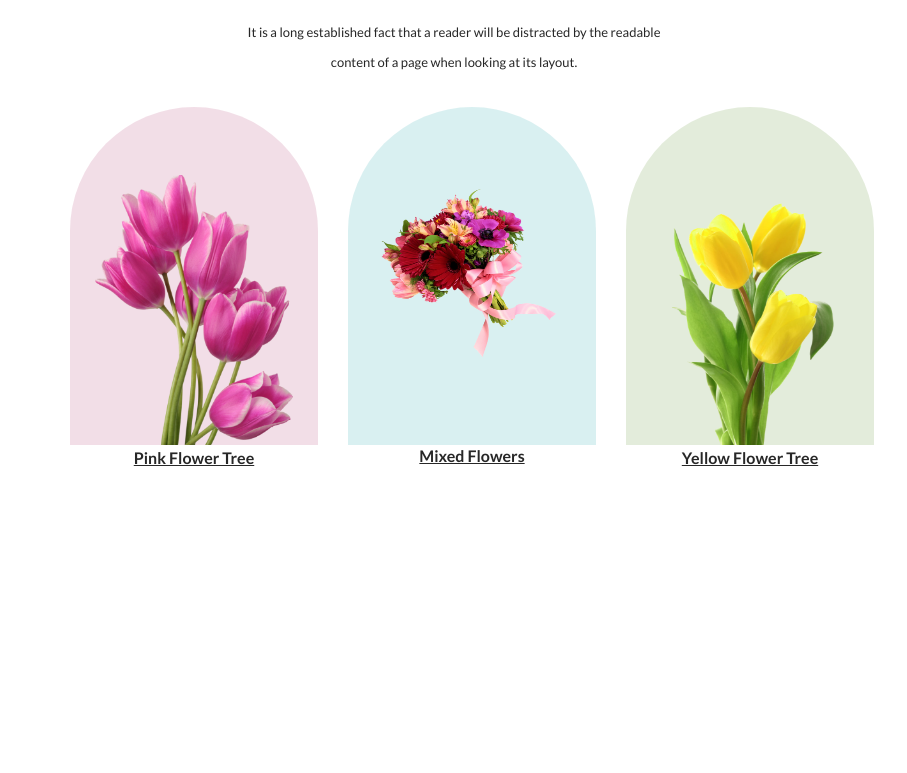
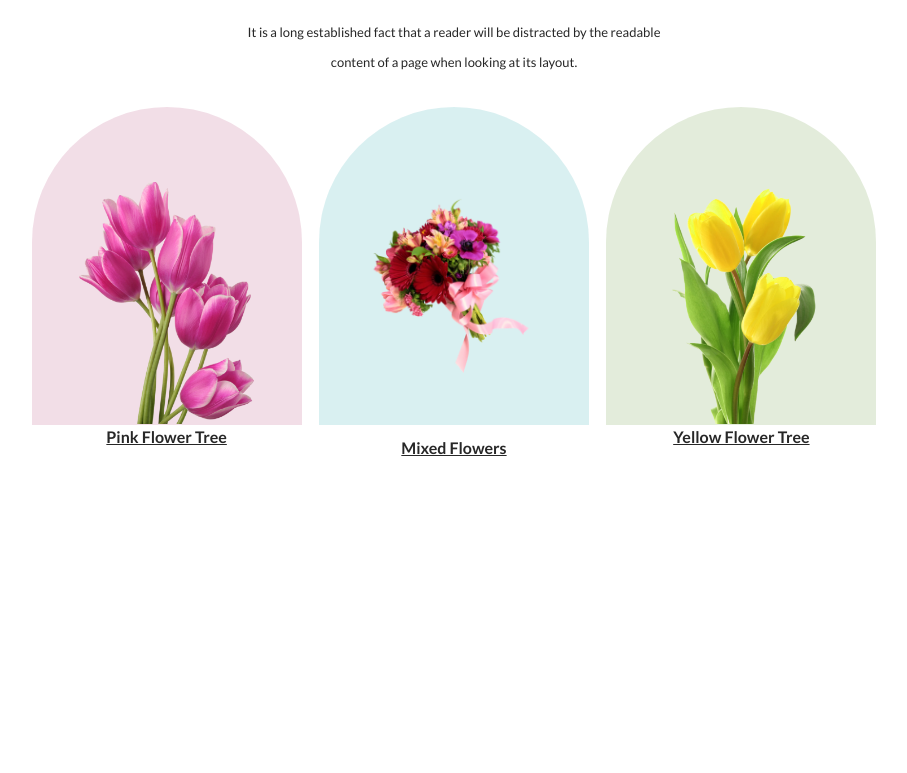
Before and after one commit to mrbannerbear/flower-shop, a plain HTML site: page index.html in a window 1280 px wide. Shown: the part 807-1580 px from the top of the page, without its empty margins (186-1093 px from the left). Drawn offline with Linux system fonts and the light colour scheme.

Commit message:
minor changes

```diff
--- a/assets/style.css
+++ b/assets/style.css
@@ -45,36 +45,32 @@ color: #272727}
             padding-top: 82px;}
 
         .featured-flowers{display: flex;
-            margin: 30px auto; width: 60%;
-            align-items:center; gap: 30px;;
-            justify-content: space-evenly;}
+            margin: 30px auto; width: 66%;
+            align-items:center;
+            justify-content: space-between;}
 
         .featured{border-radius: 300px 300px 0px 0px;
-            width: 248px;
-            height: 338px;
+            width: 270px;
+            height: 318px;
             flex-shrink: 0;}
 
             .featured1{background: rgba(167, 33, 98, 0.15);}
             .featured2{background: rgba(5, 151, 160, 0.15);}
             .featured3{background: rgba(71, 125, 17, 0.15);}
 
-            .flower1{width: 80%;
-                padding-top: 68px;
-                height: 270px;
+            .flower1{width: 65%;
+                padding-top: 75px;
                 margin: auto;}
-            .flower2{width: 80%;
+            .flower2{width: 65%;
                 margin: auto;
-                height: 170px;
-                padding-top: 80px;
-            margin-bottom: 86px;}
-            .flower3{width: 80%;
-                padding-top: 68px;
-                height: 270px;
+                padding-top: 90px;
+                padding-bottom: 62px;}
+            .flower3{width: 65%;
+                padding-top: 54px;
                 margin: auto;}
 
             .pink-flower-text{text-decoration: underline;
             font-weight: 600;}
-
     /* section 2 starts */
 
     .sec2{height: 50vh;}
@@ -112,9 +108,8 @@ color: #272727}
     .sec5{text-align: center; height: 100vh;}
 
         .insta-flowers{display: flex; margin: 30px auto;
-            width: 60%; margin-top: 30px;
-            align-items: center; gap: 10px;
-            justify-content: space-evenly;}
+            width: 66%;
+            justify-content:space-between;}
             .insta-pics{height: 223px;}
 
     /* section 6 starts */
```
